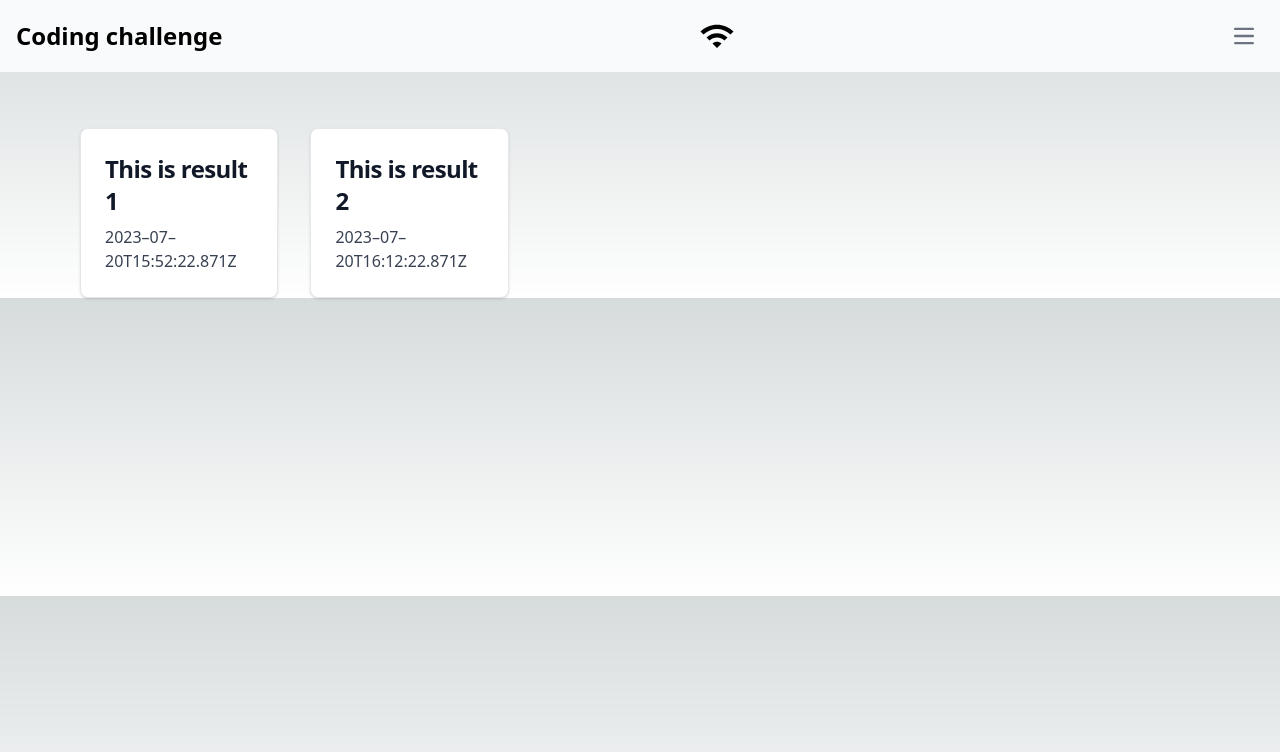
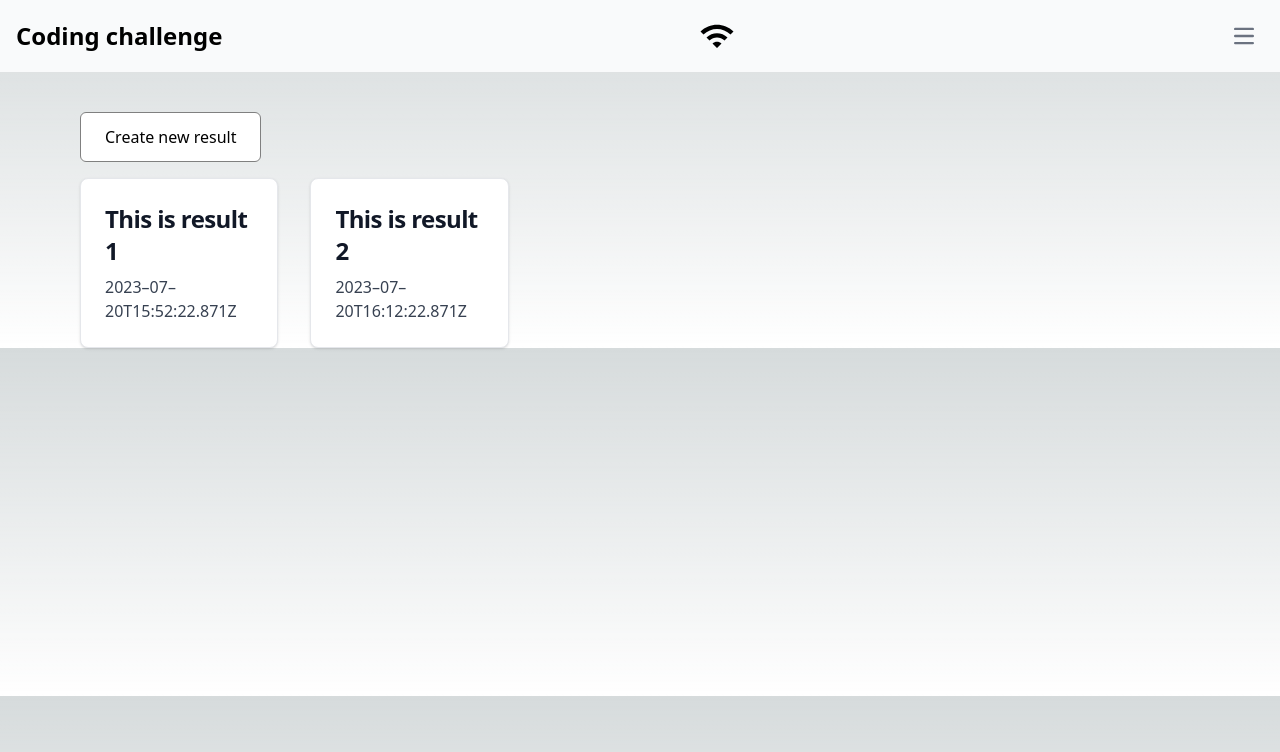
Before and after one commit to vadym0509/Survey_app_Next.js, a Next.js app: page /form/1 in a window 1280 px wide. Shown: the top 752 px of the page. Built offline with nearby package versions, Linux system fonts and the light colour scheme.

Commit message:
Task 4: Add new result button

```diff
--- a/app/form/[formId]/page.tsx
+++ b/app/form/[formId]/page.tsx
@@ -1,10 +1,20 @@
+'use client'
+
 import ResultsList from "@/components/forms/ResultsList"
+import Button from "@/components/button/button"
+import addResultData from "@/utils/addData/addResultData"
 
 export default function Page({ params }: {
   params: { formId: number}
 }) {
+
+  const handleButtonClick = async () => {
+    await addResultData(params.formId)
+  }
+
   return(
     <div>
+      <Button onClick={handleButtonClick} label="Create new result" />
       <ResultsList />
     </div>
   )
--- /dev/null
+++ b/components/button/button.module.scss
@@ -0,0 +1,12 @@
+.button {
+    transition-duration: 0.4s;
+    padding: 12px 24px;
+    background-color: white;
+    border-radius: 6px;
+    border: 1px solid gray;
+}
+
+.button:hover {
+    background-color: #F3F4F6; /* Green */
+    color: black;
+}
--- /dev/null
+++ b/components/button/button.tsx
@@ -0,0 +1,15 @@
+import React from "react";
+import styles from './button.module.scss'
+
+type ButtonProps = {
+    label: string;
+    onClick: () => void;
+}
+
+const Button = (props: ButtonProps) => {
+    return(
+        <button className={styles.button} onClick={props.onClick}>{props.label}</button>
+    )
+}
+
+export default Button
--- a/components/forms/ResultsList.tsx
+++ b/components/forms/ResultsList.tsx
@@ -17,7 +17,7 @@ const ResultData = [
 ]
 
 
-const ResultsList = async () => {
+const ResultsList = () => {
     return (
         <div className="
             pt-4
--- a/package.json
+++ b/package.json
@@ -23,6 +23,7 @@
     "postcss": "8.4.27",
     "react": "18.2.0",
     "react-dom": "18.2.0",
+    "sass": "^1.64.1",
     "survey-react-ui": "^1.9.98",
     "tailwindcss": "3.3.3",
     "typescript": "5.1.6",
--- /dev/null
+++ b/utils/addData/addResultData.tsx
@@ -0,0 +1,16 @@
+export default async function addResultData(formId: number) {
+    // Implement SyncData function
+    let currentResultData = await JSON.parse(localStorage.getItem("resultdata") as string);
+    const newResultData = {
+        resultId : currentResultData[currentResultData.length - 1].resultId + 1,
+        formId: formId,
+        createdAt: new Date().toISOString(),
+        updatedAt: new Date().toISOString(),
+        result: {}
+    }
+
+    const updatedResultData = [...currentResultData, newResultData];
+
+    localStorage.setItem("resultdata", JSON.stringify(updatedResultData));
+    console.log("The Result data has been updated", JSON.parse(localStorage.getItem("resultdata") as string))
+}
--- a/utils/sync/SyncData.tsx
+++ b/utils/sync/SyncData.tsx
@@ -1,8 +1,10 @@
 import Formdata from "../data/FormData"
+import ResultData from "../data/ResultData";
 
 export default async function SyncData() {
     // Implement SyncData function
     localStorage.setItem("formdata", JSON.stringify(Formdata));
+    localStorage.setItem("resultdata", JSON.stringify(ResultData));
     console.log(JSON.parse(localStorage.getItem("formdata") as string))
     console.log("The SyncData function has been triggered")
     console.log("The number of updated records", (JSON.parse(localStorage.getItem("formdata") as string)).length)
```
Also changed, not shown: 2 other files (tests, documents, lock files or other folders).
